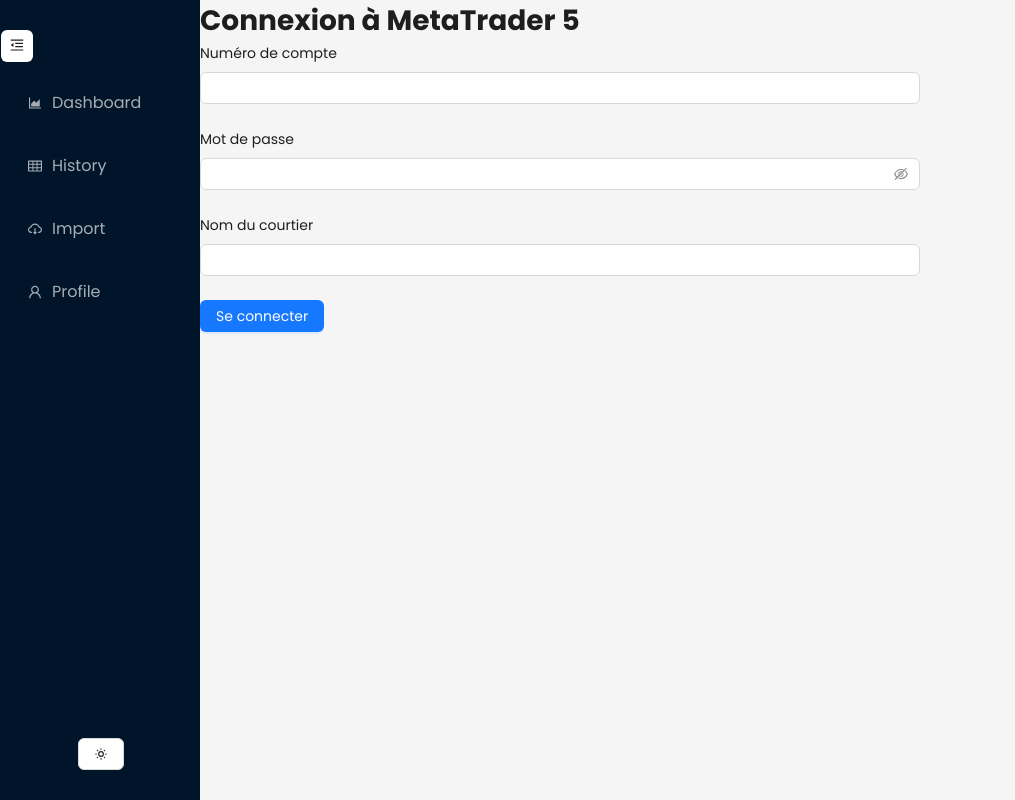
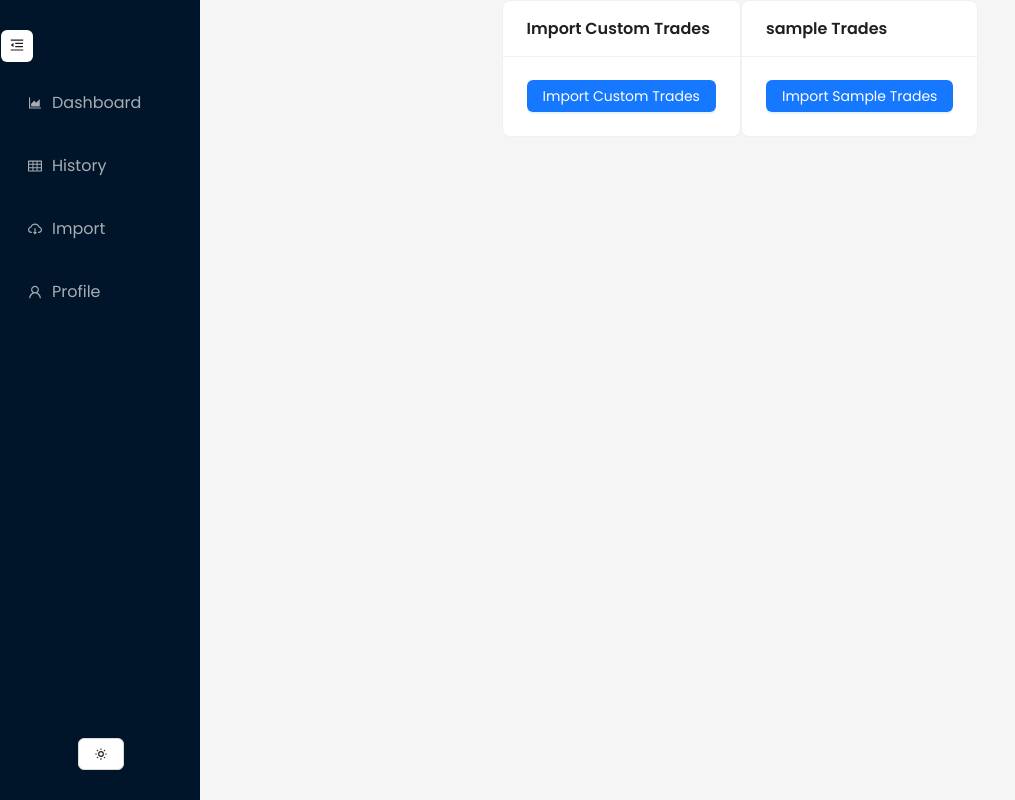
Before and after one commit to likemcode/TradTracker-client, a React (Vite) app: page /Import in a window 1280 px wide. Shown: the whole page, without its empty margins (0-1015 px from the left). Built offline with nearby package versions, Linux system fonts and the light colour scheme.

Commit message:
import component update

```diff
--- a/src/components/Import.jsx
+++ b/src/components/Import.jsx
@@ -1,72 +1,44 @@
+// ImportComponent.js
 import React, { useState } from 'react';
-import { Form, Input, Button } from 'antd';
+import ImportModal from './ImportModal';
+import { Button, Card } from 'antd';
 
-const layout = {
-  labelCol: {
-    span: 8,
-  },
-  wrapperCol: {
-    span: 16,
-  },
-};
+const ImportComponent = () => {
+  const [modalVisible, setModalVisible] = useState(false);
 
-const LoginForm = () => {
-  const [form] = Form.useForm();
-  const [loginStatus, setLoginStatus] = useState('');
+  const handleOpenModal = () => {
+    setModalVisible(true);
+  };
 
-  const handleLogin = async () => {
-    const values = form.getFieldsValue();
-    const payload = {
-      accountNumber: parseInt(values.accountNumber,  10),
-      password: values.password,
-      brokerName: values.brokerName,
-    };
+  const handleCloseModal = () => {
+    setModalVisible(false);
+  };
 
-    try {
-      const response = await fetch('http://127.0.0.1:8000/backend/connect_to_mt5/', {
-        method: 'POST',
-        headers: {
-          'Content-Type': 'application/json',
-          // Assuming you have a way to get the CSRF token in React
-          'X-CSRFToken': 'your_csrf_token_here',
-        },
-        body: JSON.stringify(payload),
-      });
+  const handleImportSampleTrades = () => {
+    // Handle import sample trades logic here
+    console.log('Importing sample trades...');
 
-      const data = await response.json();
-      setLoginStatus(data.message);
-    } catch (error) {
-      console.error('Error:', error);
-      setLoginStatus('An error occurred. Please try again.');
-    }
   };
 
   return (
-    <div className="container">
-      <h1>Connexion à MetaTrader  5</h1>
-      <Form {...layout} form={form} layout="vertical" >
-        <Form.Item label="Numéro de compte" name="accountNumber">
-          <Input type="number" />
-        </Form.Item>
+    <div className='import-cards'>
+      <Card title="Import Custom Trades" hoverable>
+        <Button type="primary" onClick={handleOpenModal}>
+          Import Custom Trades
+        </Button>
+      </Card>
+      <ImportModal
+        visible={modalVisible}
+        onClose={handleCloseModal}
+      />
+      <Card title="sample Trades" hoverable>
+        <Button type="primary" onClick={handleImportSampleTrades}>
+          Import Sample Trades
+        </Button>
+      </Card>
 
-        <Form.Item label="Mot de passe" name="password">
-          <Input.Password />
-        </Form.Item>
-
-        <Form.Item label="Nom du courtier" name="brokerName">
-          <Input />
-        </Form.Item>
-
-        <Form.Item>
-          <Button type="primary" onClick={handleLogin}>
-            Se connecter
-          </Button>
-        </Form.Item>
-      </Form>
-
-      <div id="login-status" className="status">{loginStatus}</div>
     </div>
   );
 };
 
-export default LoginForm;
+export default ImportComponent;
--- /dev/null
+++ b/src/components/ImportModal.jsx
@@ -0,0 +1,67 @@
+import React from 'react';
+import { Modal, Form, Input, Button } from 'antd';
+// import './LoginForm.css'; // Ensure you import your CSS file
+
+const ImportModal = ({ visible, onClose }) => {
+  const [form] = Form.useForm();
+
+  const handleLogin = async () => {
+    const values = form.getFieldsValue();
+    const payload = {
+      accountNumber: parseInt(values.accountNumber,  10),
+      password: values.password,
+      brokerName: values.brokerName,
+    };
+
+    try {
+      const response = await fetch('http://127.0.0.1:8000/backend/connect_to_mt5/', {
+        method: 'POST',
+        headers: {
+          'Content-Type': 'application/json',
+          // Assuming you have a way to get the CSRF token in React
+          'X-CSRFToken': 'your_csrf_token_here',
+        },
+        body: JSON.stringify(payload),
+      });
+
+      const data = await response.json();
+      setLoginStatus(data.message);
+    } catch (error) {
+      console.error('Error:', error);
+      setLoginStatus('An error occurred. Please try again.');
+    }
+  ;
+
+  };
+
+
+  return (
+    <Modal
+      title="Import Data"
+      open={visible}
+      onCancel={onClose}
+      footer={null} // Remove default footer
+    >
+      <Form form={form} layout="vertical" className="form-container">
+        <Form.Item label="Account number" name="accountNumber">
+          <Input type="number" />
+        </Form.Item>
+
+        <Form.Item label="Password" name="password">
+          <Input.Password />
+        </Form.Item>
+
+        <Form.Item label="Broker Name" name="brokerName">
+          <Input />
+        </Form.Item>
+
+        <Button type="primary" block onClick={handleLogin}>
+          Se connecter
+        </Button>
+
+      </Form>
+    </Modal>
+  );
+};
+
+export default ImportModal;
--- a/src/index.css
+++ b/src/index.css
@@ -49,3 +49,9 @@
   display: flex;
   justify-content: space-between;
 }
+
+.import-cards{
+  display: flex;
+  align-items: center;
+  justify-content: center;
+}
```
